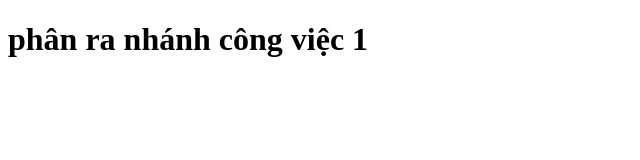
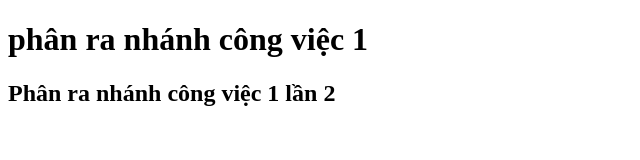
Before and after one commit to lpnhutt/barch-main, a plain HTML site: page index.html in a window 1280 px wide. Shown: the whole page, without its empty margins (0-640 px from the left). Drawn offline with Linux system fonts and the light colour scheme.

Commit message:
2. công việc 1 lần 2

```diff
--- a/index.html
+++ b/index.html
@@ -7,5 +7,6 @@
   </head>
   <body>
     <h1>phân ra nhánh công việc 1</h1>
+    <h2>Phân ra nhánh công việc 1 lần 2</h2>
   </body>
 </html>
```
